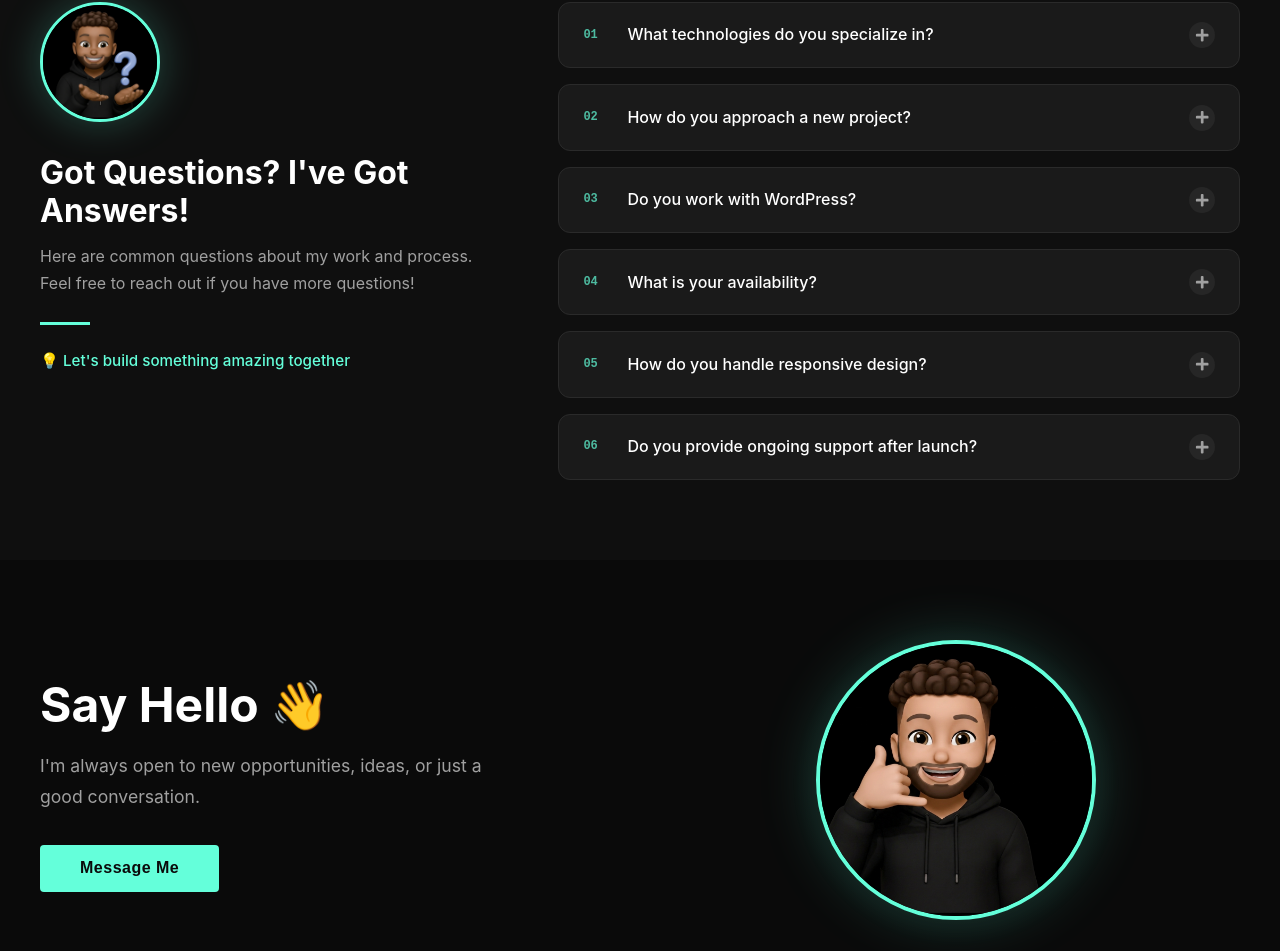
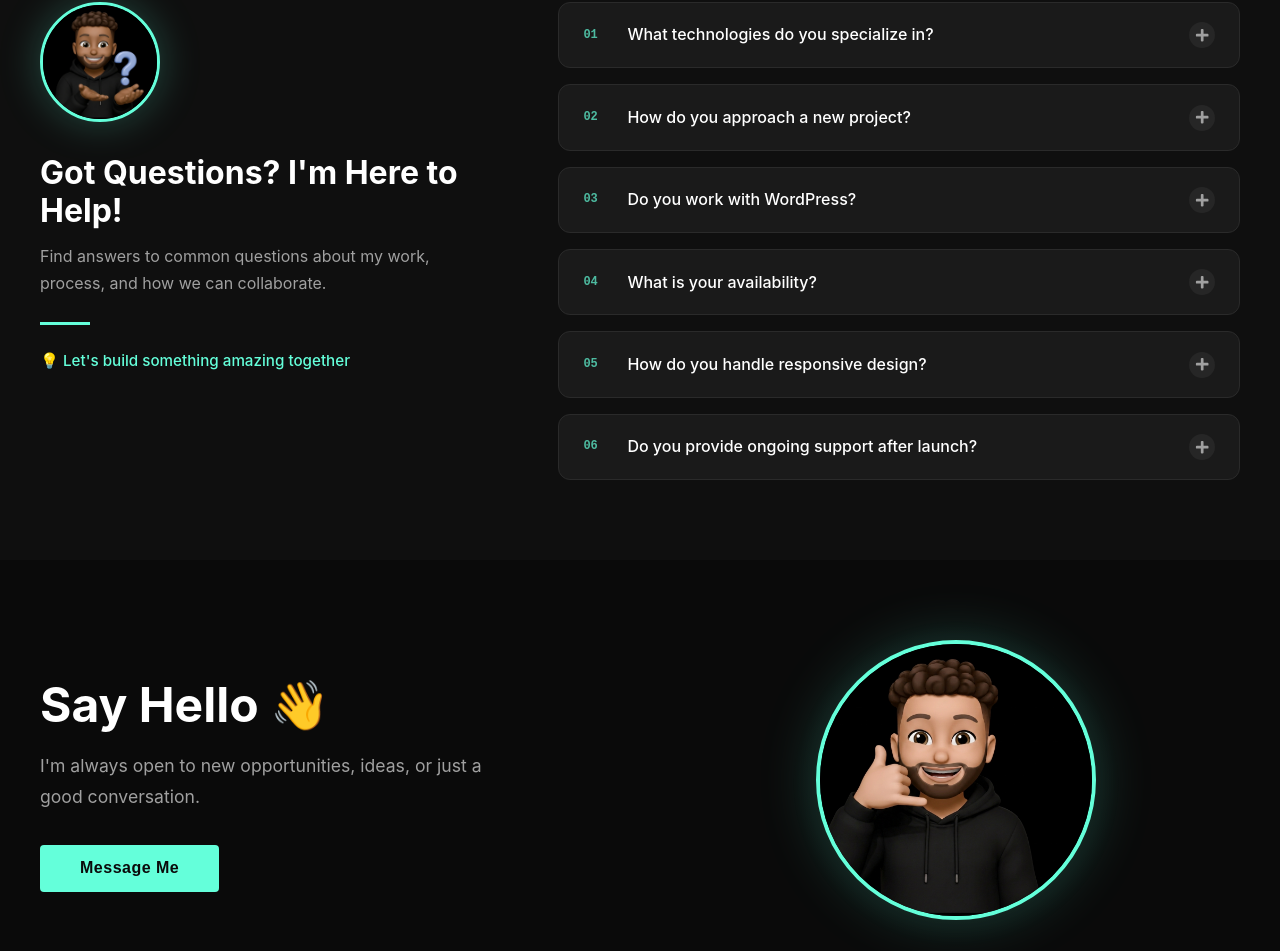
Before and after one commit to Franbeko/myportfolio, a React (Vite) app: page / in a window 1280 px wide. Shown: the part 6025-6976 px from the top of the page. Built offline with nearby package versions, Linux system fonts and the light colour scheme; the HTML template or start-up script is replaced by a standard one.

Commit message:
changes made in the FAQ file

```diff
--- a/src/components/FAQ.jsx
+++ b/src/components/FAQ.jsx
@@ -71,10 +71,9 @@ const FAQ = ({ darkMode }) => {
                 className="faq-memoji"
               />
             </div>
-            <h2 className="faq-left-title">Got Questions? I've Got Answers!</h2>
+            <h2 className="faq-left-title">Got Questions? I'm Here to Help!</h2>
             <p className="faq-left-subtitle">
-              Here are common questions about my work and process.
-              Feel free to reach out if you have more questions!
+              Find answers to common questions about my work, process, and how we can collaborate.
             </p>
             <div className="faq-left-divider"></div>
             <p className="faq-left-footer">
```
